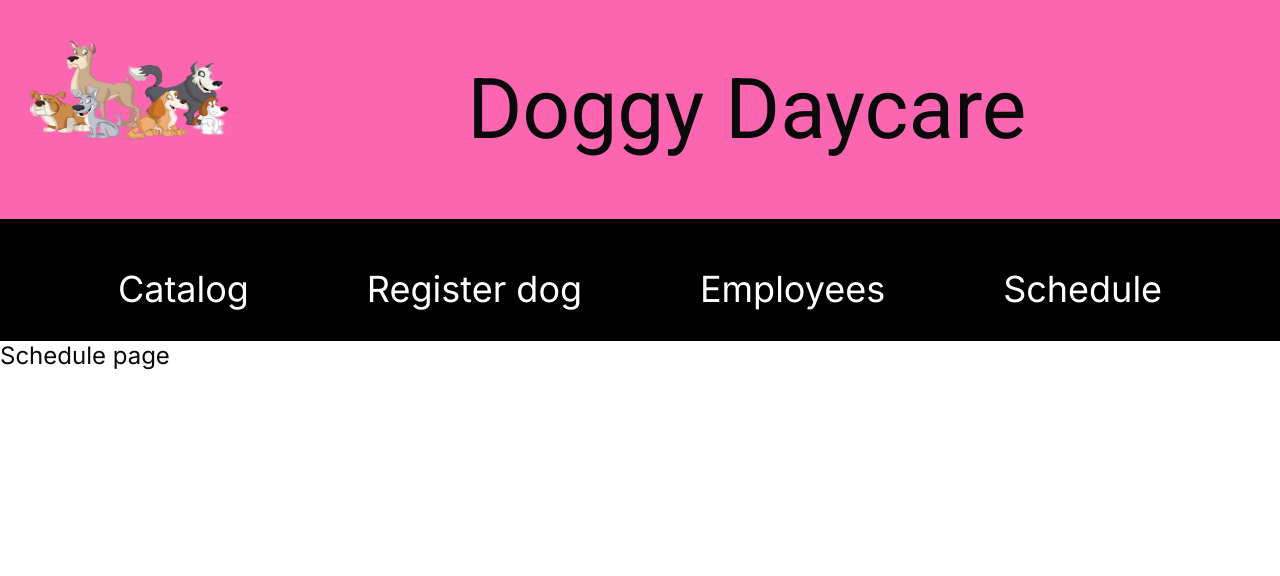
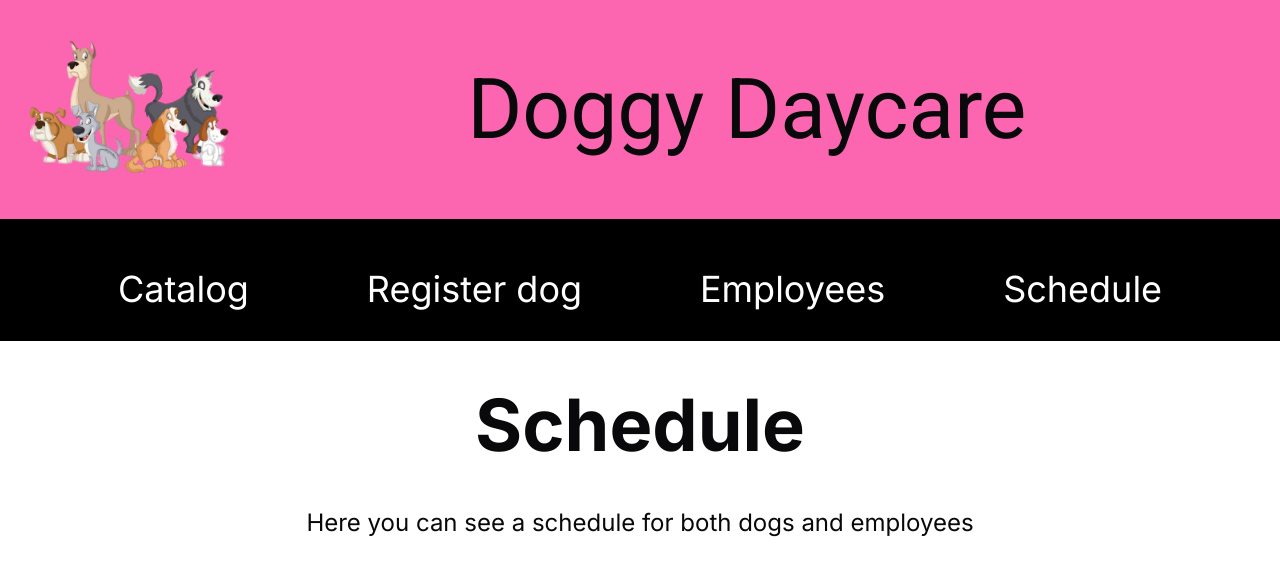
Before and after one commit to liber09/DoggyDaycare, a Next.js app: page /schedule in a window 1280 px wide. Shown: the top 576 px of the page. Built offline with nearby package versions, Linux system fonts and the light colour scheme.

Commit message:
primarily api and some design stuff

```diff
--- a/next.config.js
+++ b/next.config.js
@@ -1,4 +1,5 @@
 /** @type {import('next').NextConfig} */
-const nextConfig = {}
+const nextConfig = {
+}
 
 module.exports = nextConfig
--- a/package.json
+++ b/package.json
@@ -14,10 +14,14 @@
     "@types/react-dom": "18.2.7",
     "eslint": "8.49.0",
     "eslint-config-next": "13.5.2",
+    "express": "^4.18.2",
     "next": "13.5.2",
     "react": "18.2.0",
     "react-dom": "18.2.0",
     "sass": "^1.68.0",
     "typescript": "5.2.2"
+  },
+  "devDependencies": {
+    "@types/express": "^4.17.17"
   }
 }
--- a/src/app/employees/page.module.scss
+++ b/src/app/employees/page.module.scss
@@ -0,0 +1,11 @@
+.container{
+    display: flex;
+    flex-direction: column;
+    justify-content: space-between;
+    align-items: center;
+}
+.title{
+    font-size: 3em;
+    padding: 20px;
+    margin: 20px auto;
+}
--- a/src/app/employees/page.tsx
+++ b/src/app/employees/page.tsx
@@ -2,6 +2,9 @@ import styles from './page.module.scss'
 
 export default function Catalog() {
     return (
-    <p>Employees page</p>
+    <div className={styles.container}>
+        <h1 className={styles.title}>Employees</h1>
+        <p>Here you can see all our employees</p>
+    </div>
     )
 }
--- a/src/app/page.tsx
+++ b/src/app/page.tsx
@@ -6,7 +6,8 @@ export default function Home() {
   return (
 
     <main className={styles.main}>
-      <h1 className={styles.title}>Welcome to doggy daycare</h1>
+      <h1>Hi and welcome to Doggy Daycare</h1>
+
     </main>
   )
 }
--- a/src/app/schedule/page.module.scss
+++ b/src/app/schedule/page.module.scss
@@ -0,0 +1,11 @@
+.container{
+    display: flex;
+    flex-direction: column;
+    justify-content: space-between;
+    align-items: center;
+}
+.title{
+    font-size: 3em;
+    padding: 20px;
+    margin: 20px auto;
+  }
--- a/src/app/schedule/page.tsx
+++ b/src/app/schedule/page.tsx
@@ -2,6 +2,9 @@ import styles from './page.module.scss'
 
 export default function Catalog() {
     return (
-    <p>Schedule page</p>
+        <div className={styles.container}>
+            <h1 className={styles.title}>Schedule</h1>
+            <p>Here you can see a schedule for both dogs and employees</p>
+        </div>
     )
 }
--- a/src/components/header/page.module.scss
+++ b/src/components/header/page.module.scss
@@ -16,14 +16,14 @@
     position: absolute;
     top: 20px;
     left: 30px;
+    @media screen and (min-width: $bp-medium) {
+        width: 150px;
+        height: 102px;
+        top: 40px;
+    }
     @media screen and (min-width: $bp-large_medium) {
         width: 200px;
         height: 136px;
-        top: 40px;
-    }
-    @media screen and (min-width: $bp-medium) {
-        width: 150x;
-        height: 102px;
         top: 40px;
     }
 }
--- a/src/components/menu/page.module.scss
+++ b/src/components/menu/page.module.scss
@@ -1,12 +1,5 @@
 @import '/src/styles/variables.scss';
 
-.main_nav{
-  a{
-      font-size: 1rem;
-  }
-
-
-}
 .main_nav_toggle{
       display: none;
   }
```
Also changed, not shown: src/app/catalog/page.tsx (+47 -15 lines), 1 other file (tests, documents, lock files or other folders).
